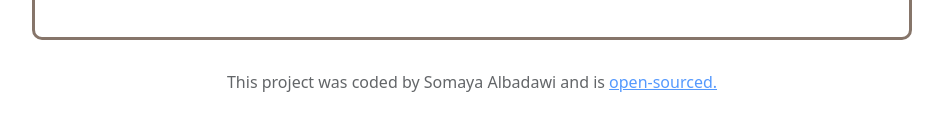
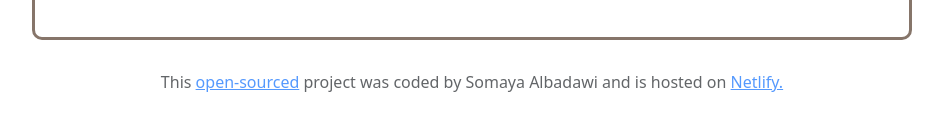
Before and after one commit to SomayaAl/react-dictionary-project, a React (Create React App) app: page / in a window 1280 px wide. Shown: the part 538-668 px from the top of the page, without its empty margins (168-1111 px from the left). Built offline with nearby package versions, Linux system fonts and the light colour scheme; no server answers; the HTML template or start-up script is replaced by a standard one.

Commit message:
Updated footer content

```diff
--- a/src/App.js
+++ b/src/App.js
@@ -8,15 +8,23 @@ function App() {
       <header className="App-header">
         <img src={banner} className="App-banner img-fluid" alt="banner" />
       </header>
-      <Dictionary defaultWord="star"/>
+      <Dictionary defaultWord="star" />
       <footer>
-        This project was coded by Somaya Albadawi and is{" "}
+        This{" "}
         <a
           href="https://github.com/SomayaAl/react-dictionary-project"
           target="_blank"
           rel="noreferrer"
         >
-          open-sourced.
+          open-sourced
+        </a>{" "}
+        project was coded by Somaya Albadawi and is hosted on{" "}
+        <a
+          href="https://main--storied-gaufre-6edb7d.netlify.app/"
+          target="_blank"
+          rel="noreferrer"
+        >
+          Netlify.
         </a>
       </footer>
     </div>
```
